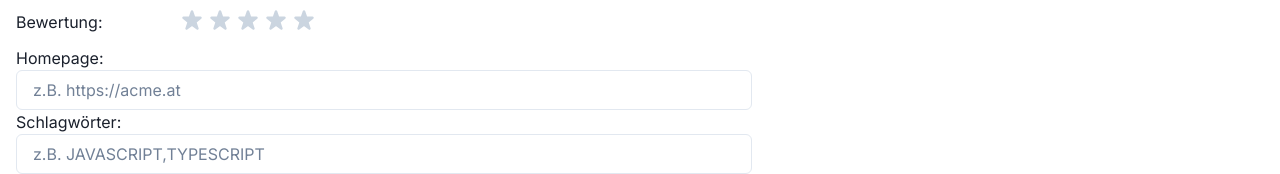
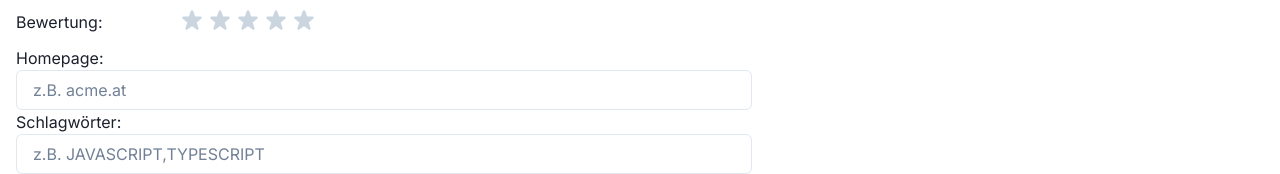
Before and after one commit to GAFMONKEY/buch-frontend, a Next.js app: page /erstellen in a window 1280 px wide. Shown: the part 554-728 px from the top of the page. Built offline with nearby package versions, Linux system fonts and the light colour scheme; sample sign-in values are in the browser's storage.

Commit message:
Validierung

```diff
--- a/src/app/components/NewBook.tsx
+++ b/src/app/components/NewBook.tsx
@@ -176,7 +176,7 @@ export default function NewBook() {
         <label htmlFor="homepage">Homepage:</label>
         <Input
           id="homepage"
-          placeholder="z.B. https://acme.at"
+          placeholder="z.B. acme.at"
           value={homepage}
           onChange={(e) => changeHomepage(e.target.value)}
         />
```
